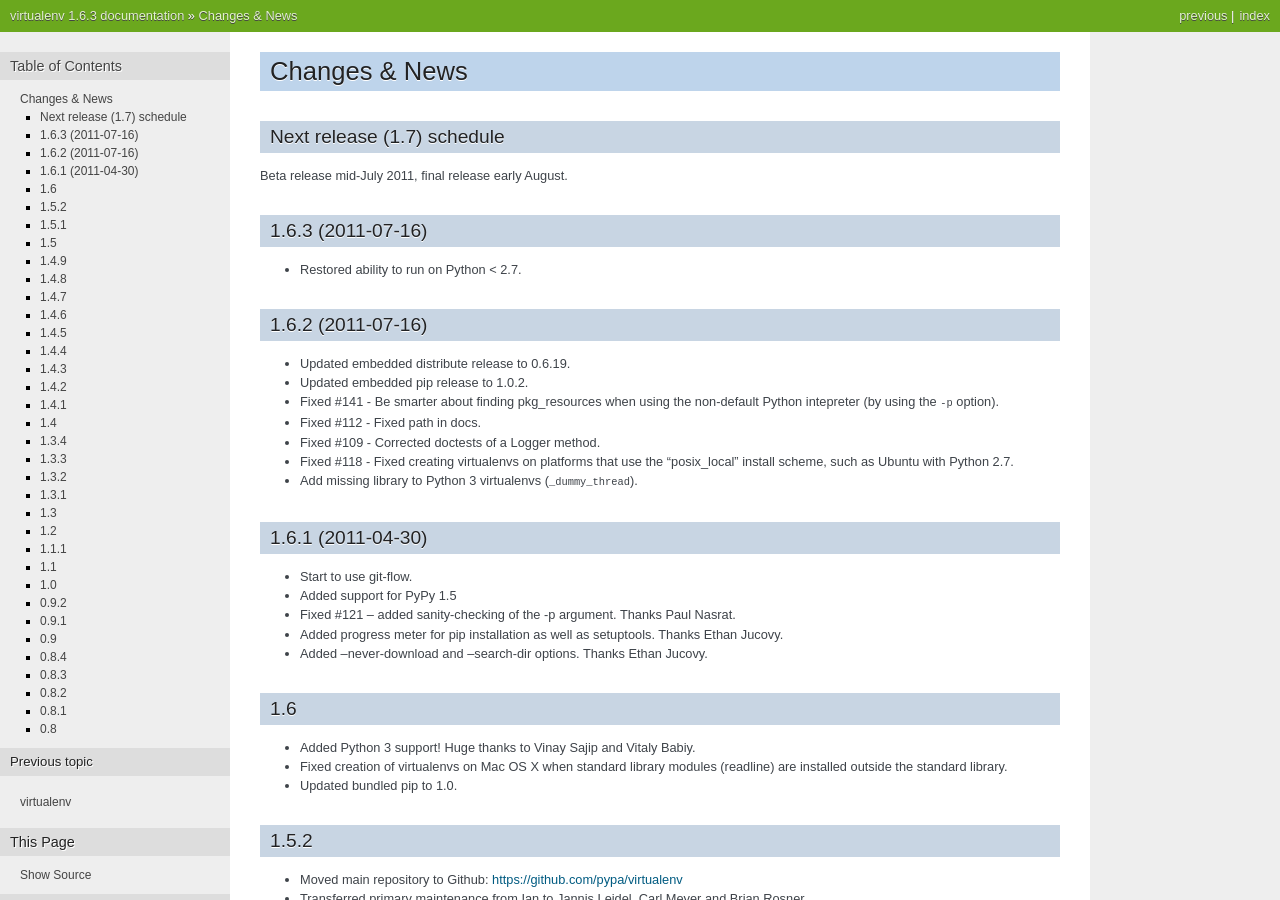
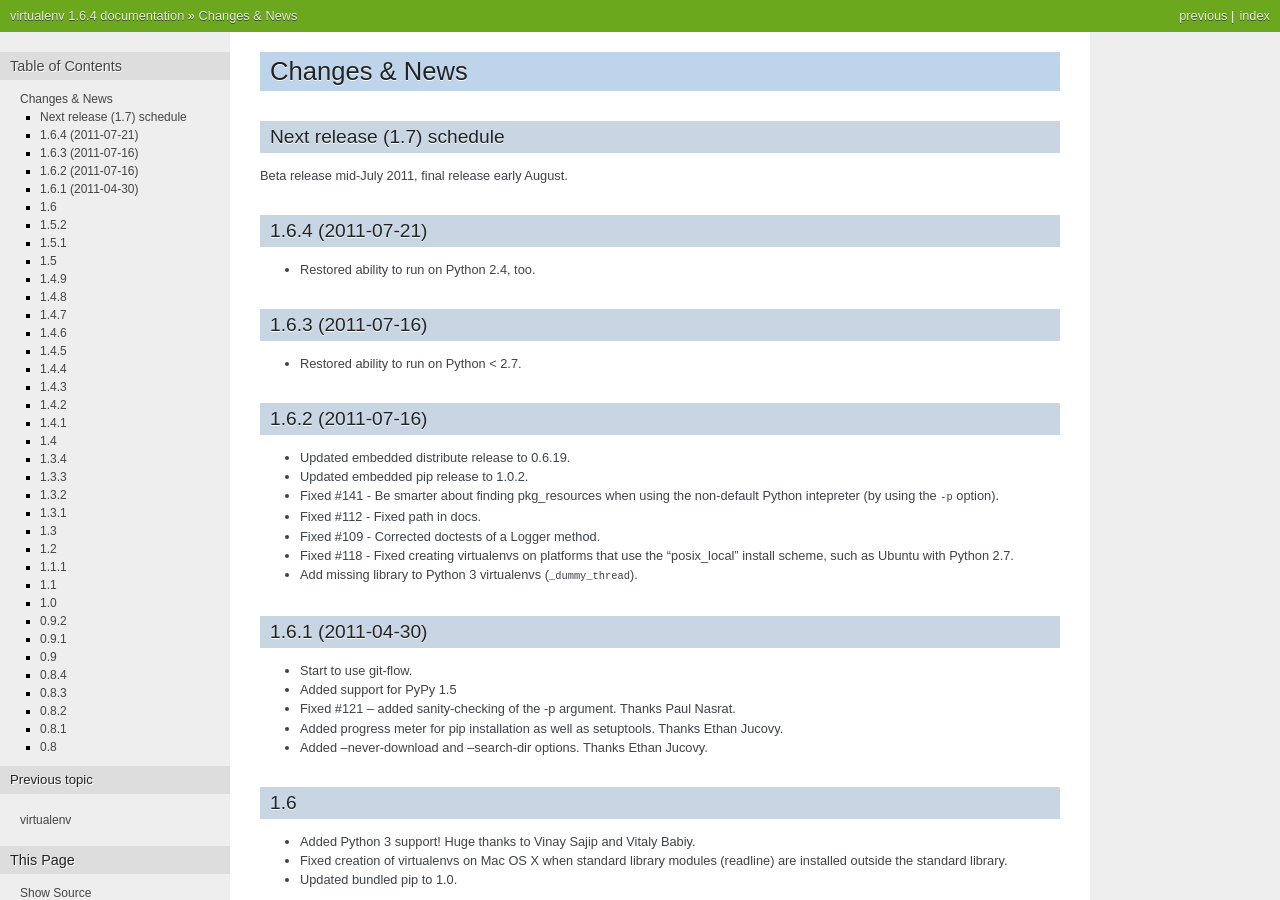
Before and after one commit to pypa/virtualenv, a Sphinx documentation site: the page built from docs/news.txt, in a window 1280 px wide and 900 px high. Built offline with Sphinx 7.4.7, drawn with Linux system fonts in a browser that asks for light colours; some of the changed text lies outside the part shown.

Commit message:
Bumped version to 1.6.4 and updated changelog.

```diff
--- a/docs/conf.py
+++ b/docs/conf.py
@@ -42,7 +42,7 @@
 #
 # The short X.Y version.
 
-release = "1.6.3"
+release = "1.6.4"
 version = ".".join(release.split(".")[:2])
 
 # There are two options for replacing |today|: either, you set today to some
--- a/docs/news.txt
+++ b/docs/news.txt
@@ -5,6 +5,11 @@
 ~~~~~~~~~~~~~~~~~~~~~~~~~~~
 
 Beta release mid-July 2011, final release early August.
+
+1.6.4 (2011-07-21)
+~~~~~~~~~~~~~~~~~~
+
+* Restored ability to run on Python 2.4, too.
 
 1.6.3 (2011-07-16)
 ~~~~~~~~~~~~~~~~~~
--- a/setup.py
+++ b/setup.py
@@ -26,7 +26,7 @@
 setup(name='virtualenv',
       # If you change the version here, change it in virtualenv.py and
       # docs/conf.py as well
-      version="1.6.3",
+      version="1.6.4",
       description="Virtual Python Environment builder",
       long_description=long_description,
       classifiers=[
--- a/virtualenv.py
+++ b/virtualenv.py
@@ -4,7 +4,7 @@
 
 # If you change the version here, change it in setup.py
 # and docs/conf.py as well.
-virtualenv_version = "1.6.3"
+virtualenv_version = "1.6.4"
 
 import base64
 import sys
```
Also changed, not shown: 1 other file.
